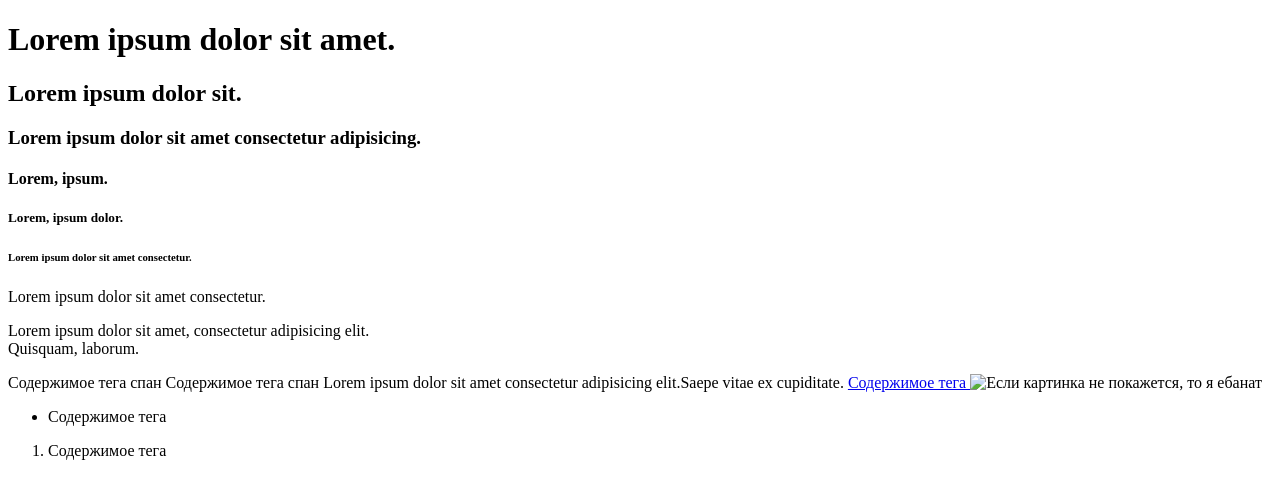
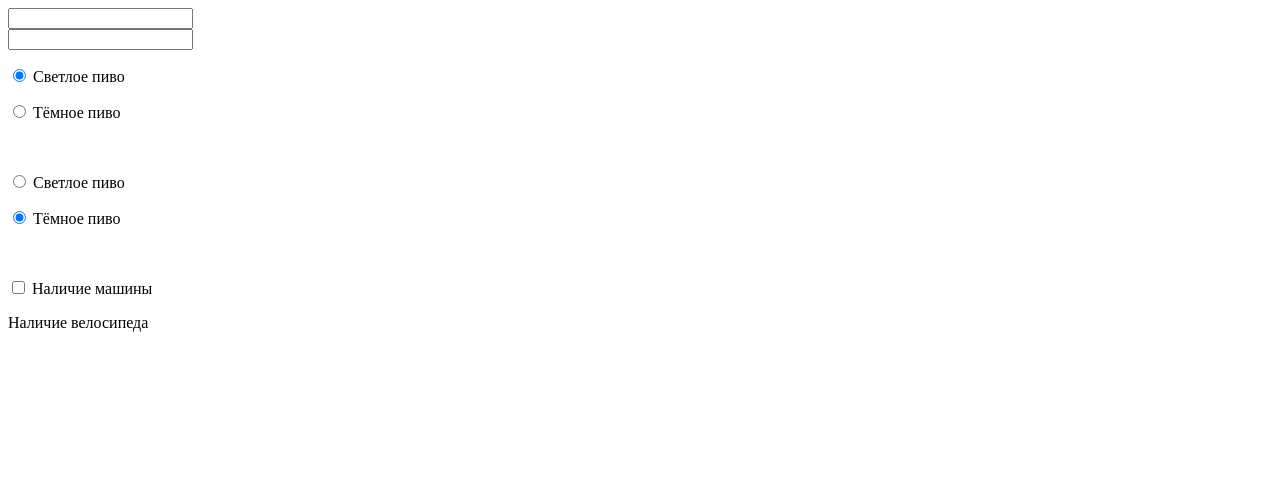
Before and after one commit to graveyardgodit/gggg, a plain HTML site: page index.html in a window 1280 px wide. Drawn offline with Linux system fonts and the light colour scheme.

Commit message:
Add files via upload

```diff
--- a/index.html
+++ b/index.html
@@ -2,39 +2,35 @@
 <html lang="ru">
 
 <head>
-  <title>Знакомство с тегами - 2</title>
+  <title>Тег</title>
   <meta http-equiv="content-type" content=text/html;charset=UTF-8" />
 </head>
 
 <body>
-  <h1>Lorem ipsum dolor sit amet.</h1>
-  <h2>Lorem ipsum dolor sit.</h2>
-  <h3>Lorem ipsum dolor sit amet consectetur adipisicing.</h3>
-  <h4>Lorem, ipsum.</h4>
-  <h5>Lorem, ipsum dolor.</h5>
-  <h6>Lorem ipsum dolor sit amet consectetur.</h6>
+  <form action="#" method="get" enctype="multipart/form-data"></form>
 
-  <p>Lorem ipsum dolor sit amet consectetur.</p>
-  <p>Lorem ipsum dolor sit amet, consectetur adipisicing elit.<br /> Quisquam, laborum.</p>
+  <div>
+    <input type="text" name="username" value="" />
+  </div>
 
-  <span>Содержимое тега спан</span>
-  <span>Содержимое тега спан</span>
-  <span>Lorem ipsum dolor sit amet consectetur adipisicing elit.Saepe vitae ex cupiditate.</span>
+  <div>
+    <input type="password" name="userpass" value="" />
+  </div>
 
-  <a href="http://google.com">
-    Содержимое тега
-  </a>
-
-  <img src="/IMG/8emSyy2opFI.jpg" alt="Если картинка не покажется, то я ебанат" />
-  <UL>
-    <LI>Содержимое тега</LI>
-  </UL>
-  <ol>
-    <li>Содержимое тега</li>
-  </ol>
-
-
-
+  <div>
+    <p><input checked type="radio" name="beer" value="lager" /> Светлое пиво</p>
+    <p><input type="radio" name="beer" value="dark" /> Тёмное пиво</p>
+  </div>
+  <br />
+  <div>
+    <p><input type="radio" name="beer2" value="lager" /> Светлое пиво</p>
+    <p><input checked type="radio" name="beer2" value="dark" /> Тёмное пиво</p>
+  </div>
+  <br />
+  <div>
+    <p><input type="checkbox" name="car" value="yes" /> Наличие машины </p>
+    <p><inpput type="checkbox" name="bycicle" value="yes" /> Наличие велосипеда </p>
+  </div>
 </body>
 
 </html>
```
